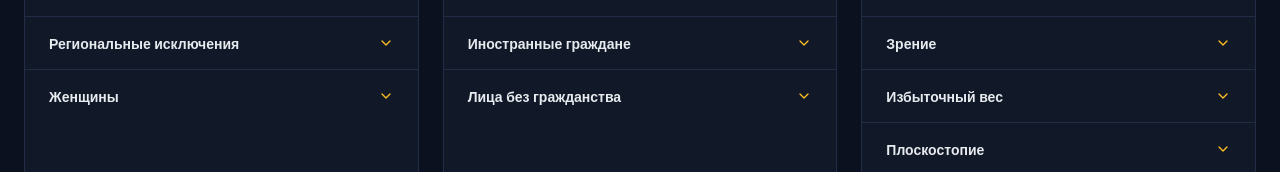
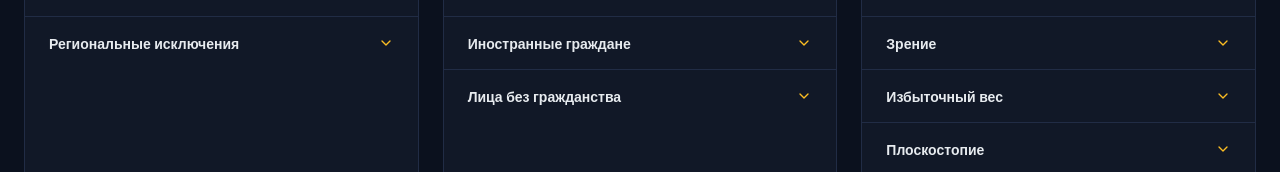
Before and after one commit to pr-poehali-dev/contract-service-project-1, a React (Vite) app: page / in a window 1280 px wide. Shown: the part 1904-2076 px from the top of the page. Built offline with nearby package versions, Linux system fonts and the light colour scheme.

Commit message:
feat: добавить страны СНГ в иностранцы

```diff
--- a/src/components/InfoSections.tsx
+++ b/src/components/InfoSections.tsx
@@ -85,7 +85,6 @@ const requirementBlocks = [
     items: [
       { title: "Основной диапазон", text: "От 18 до 58 лет для граждан РФ." },
       { title: "Региональные исключения", text: "В некоторых регионах допускается выше — уточняйте при подаче заявки." },
-      { title: "Женщины", text: "С 18 лет, без верхнего ограничения для офицеров." },
     ],
   },
   {
@@ -93,7 +92,7 @@ const requirementBlocks = [
     title: "Гражданство",
     items: [
       { title: "Граждане РФ", text: "Принимаются без ограничений." },
-      { title: "Иностранные граждане", text: "Ряд стран — допускается, уточняйте условия." },
+      { title: "Иностранные граждане", text: "Азербайджан, Армения, Беларусь, Казахстан, Кыргызстан, Молдавия, Таджикистан, Туркмения, Узбекистан." },
       { title: "Лица без гражданства", text: "Рассматриваются в индивидуальном порядке." },
     ],
   },
```
